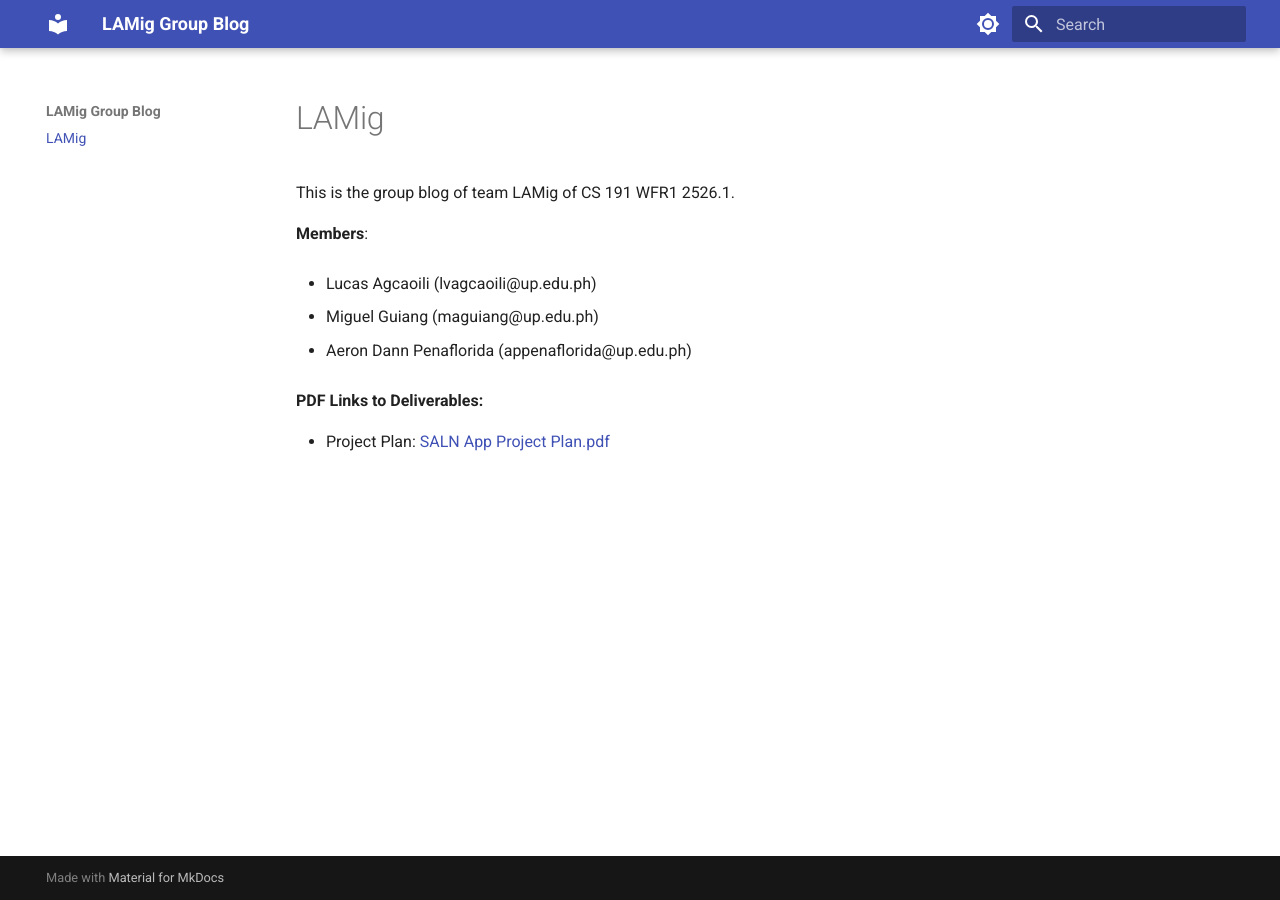
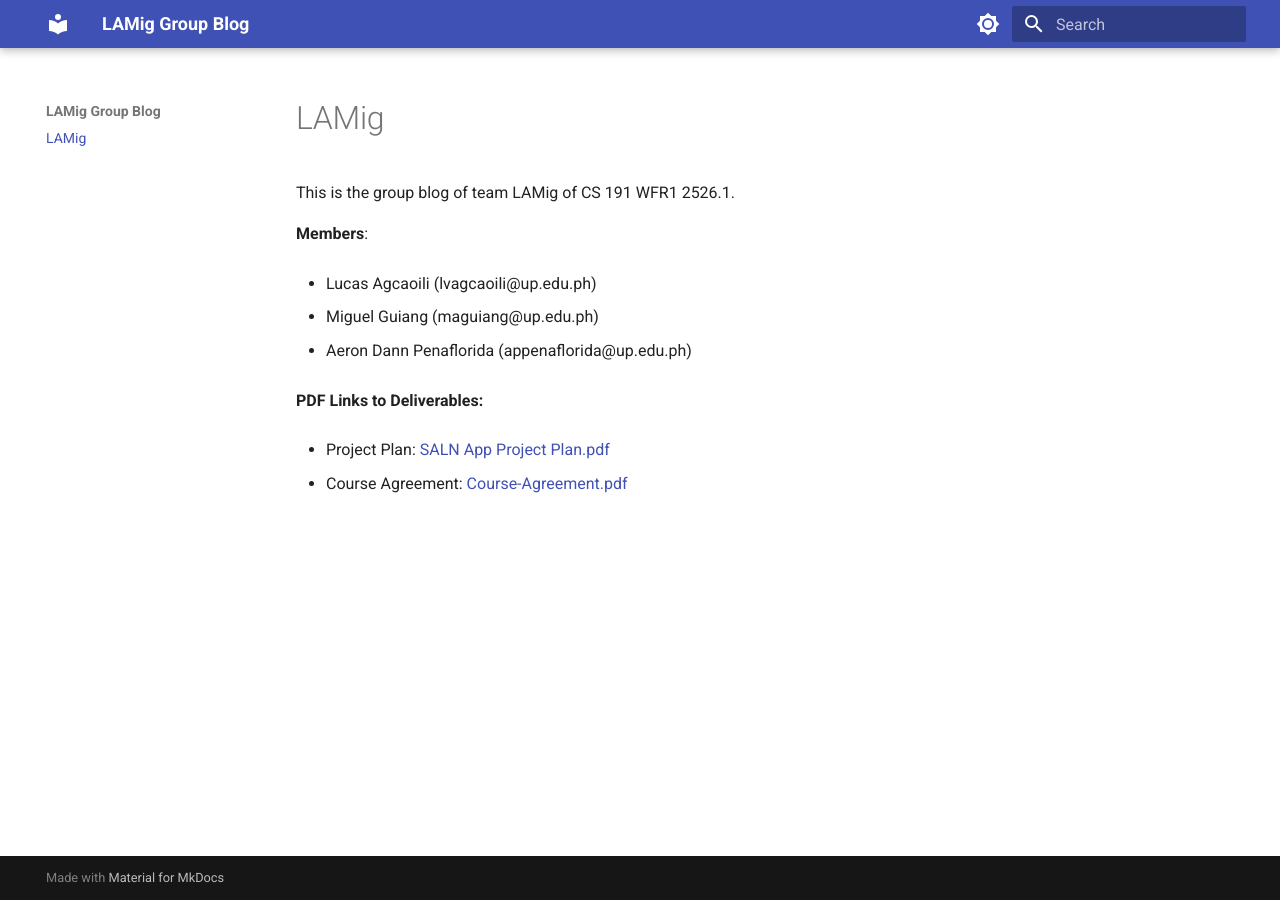
Before and after one commit to SHIROKAMIQQ/cs191-LAMig-GroupBlog, an MkDocs documentation site: the page built from docs/index.md, in a window 1280 px wide. Built offline with MkDocs 1.6.1 and Material for MkDocs 9.7.7, drawn with Linux system fonts in a browser that asks for light colours.

Commit message:
feat: add Course Agreement pdf

```diff
--- a/docs/index.md
+++ b/docs/index.md
@@ -13,3 +13,5 @@ This is the group blog of team LAMig of CS 191 WFR1 2526.1.
 **PDF Links to Deliverables:**
 
 - Project Plan: [SALN App Project Plan.pdf](files/SALN%20App%20Project%20Plan.pdf)
+
+- Course Agreement: [Course-Agreement.pdf](files/Course-Agreement.pdf)
```
Also changed, not shown: 1 other file.
